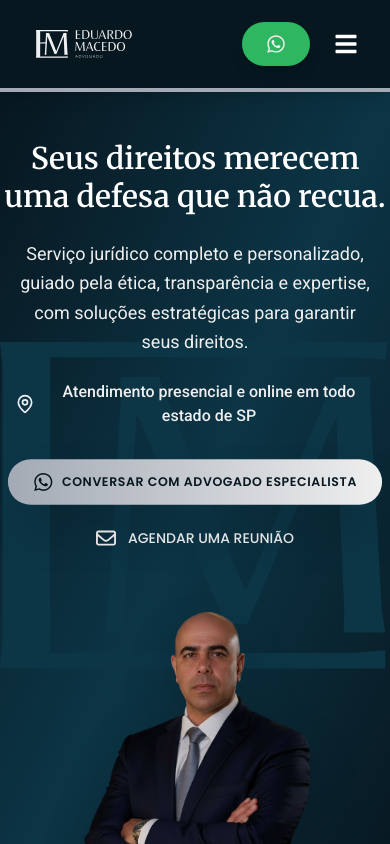
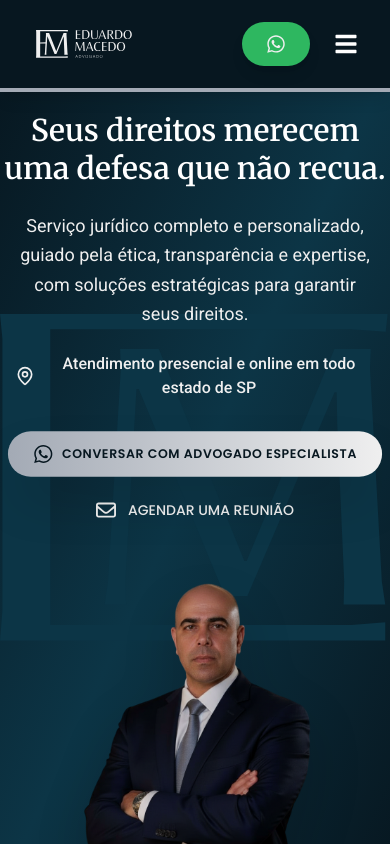
Before and after one commit to ChrisMaga/landingpage-Edu, a Next.js app: page / in a window 390 px wide. Shown: the top 844 px of the page. Built offline with nearby package versions, Linux system fonts and the light colour scheme.

Commit message:
ajustes na navbar

```diff
--- a/src/app/page.tsx
+++ b/src/app/page.tsx
@@ -8,7 +8,7 @@ import Local from "@/components/Local";
 
 export default function Home() {
   return (
-    <main>
+    <main className="pt-16 md:pt-20">
         <div className="relative z-10 flex flex-col min-h-screen">
           {/* Conteúdo expande */}
 
--- a/src/components/Navbar/index.tsx
+++ b/src/components/Navbar/index.tsx
@@ -27,7 +27,7 @@ export default function Navbar(): ReactNode {
   return (
     <nav
       ref={navRef}
-      className="sticky top-0 z-40 bg-primary text-white px-6 md:px-10 py-4 shadow-lg border-b-4 border-tertiary flex items-center justify-between font-poppins"
+      className="fixed top-0 left-0 w-full z-50 bg-primary text-white px-6 md:px-10 py-4 shadow-lg border-b-4 border-tertiary flex items-center justify-between font-poppins"
     >
       {/* Logo */}
       <Logotipo />
```
